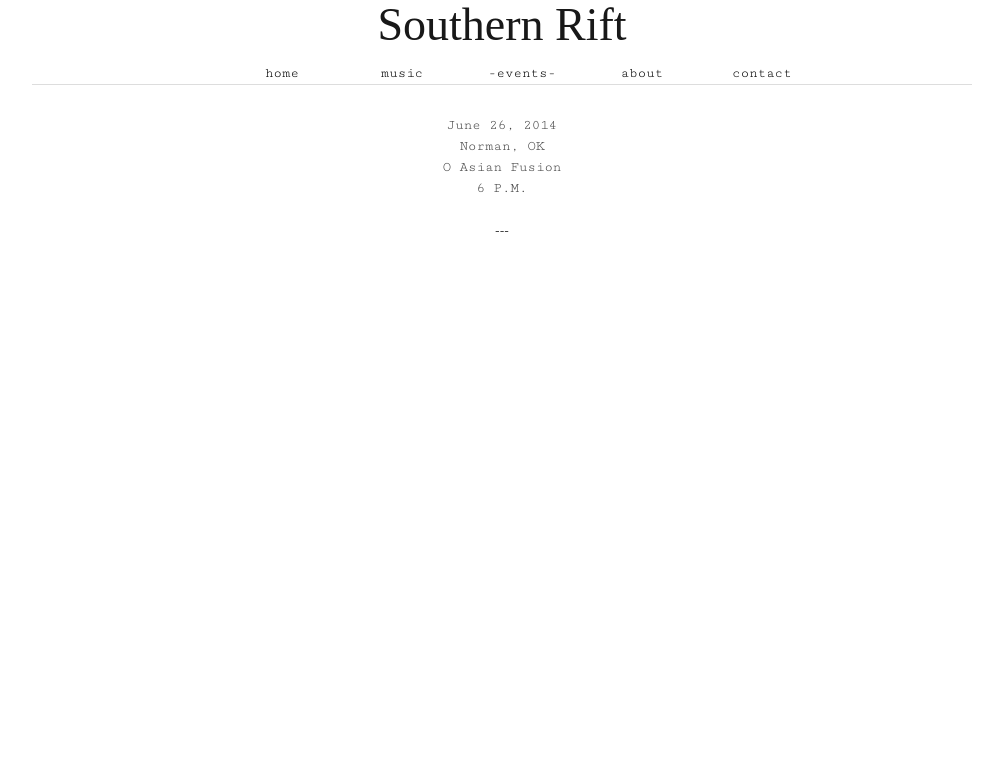
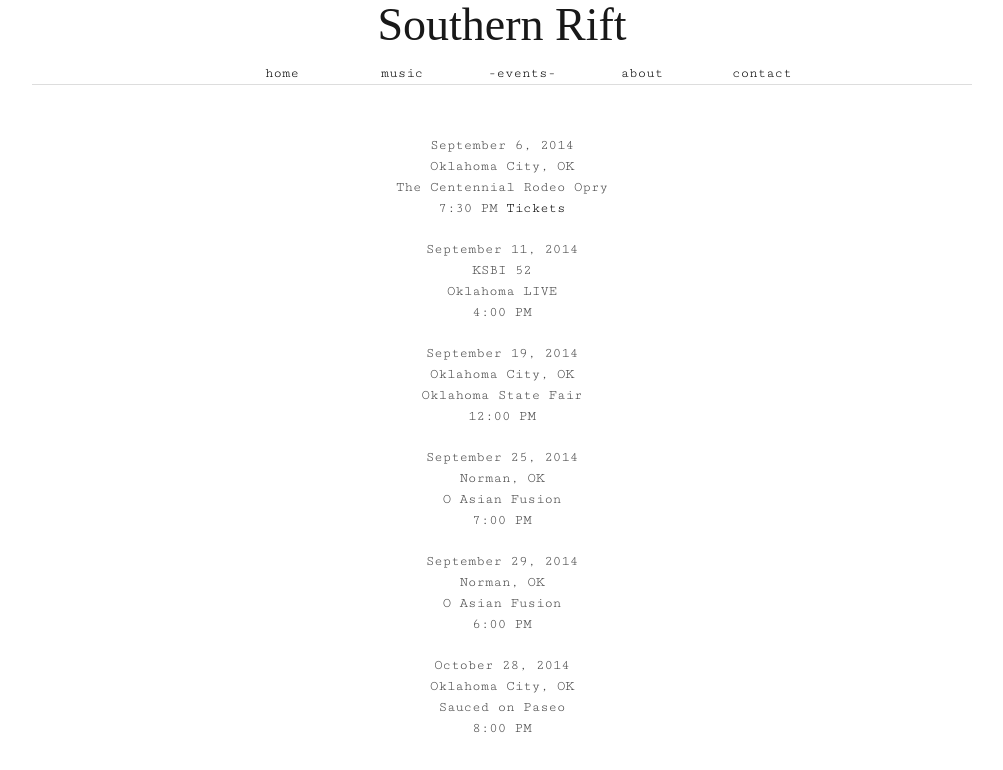
Before and after one commit to john-pettigrew/southern-rift-website, a plain HTML site: page events.html in a window 1280 px wide. Shown: the top 770 px of the page, without its empty margins (138-1141 px from the left). Drawn offline with nearby package versions, Linux system fonts and the light colour scheme; a web font is replaced by a local one.

Commit message:
Update events.html

```diff
--- a/events.html
+++ b/events.html
@@ -65,7 +65,32 @@
 		</div>
 		<div class="sixteen columns">
 			<div id='event-list'>
-			<p>June 26, 2014<br>Norman, OK<br>O Asian Fusion<br>6 P.M.</p>---
+			<p>
+
+
+				<p>September 6, 2014<br>
+Oklahoma City, OK<br>
+The Centennial Rodeo Opry<br>
+7:30 PM
+<a href="http://www.ohfo.org/event/668857-centennial-rodeo-opry-oklahoma-city/">Tickets</a></p><p>September 11, 2014<br>
+KSBI 52<br>
+Oklahoma LIVE<br>
+4:00 PM</p><p>September 19, 2014<br>
+Oklahoma City, OK<br>
+Oklahoma State Fair<br>
+12:00 PM</p><p>September 25, 2014<br>
+Norman, OK<br>
+O Asian Fusion<br>
+7:00 PM</p><p>September 29, 2014<br>
+Norman, OK<br>
+O Asian Fusion<br>
+6:00 PM</p><p>October 28, 2014<br>
+Oklahoma City, OK<br>
+Sauced on Paseo<br>
+8:00 PM</p>
+
+
+			</p>---
 			</div>
 		</div>
 	</div><!-- container -->
```
